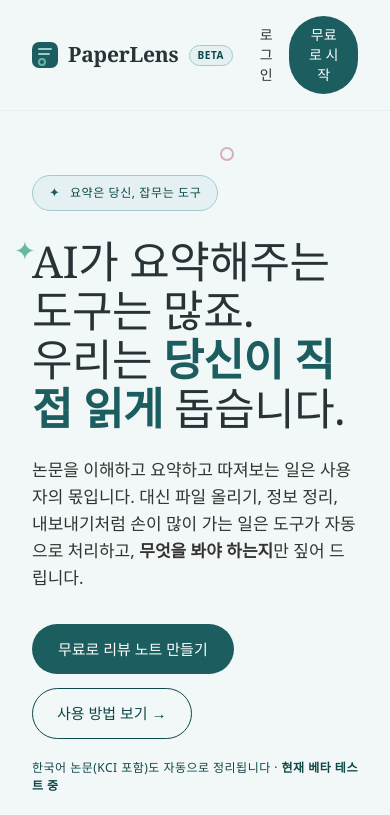
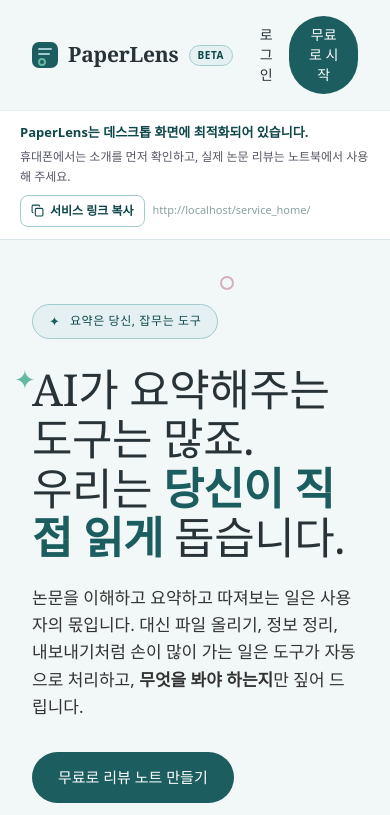
Before and after one commit to nebu-25/Paperlens_26.06, a React (Vite) app in the folder frontend/: page / in a window 390 px wide. Shown: the top 815 px of the page. Built offline with nearby package versions, Linux system fonts and the light colour scheme; no server answers.

Commit message:
Add mobile landing guidance

```diff
--- a/frontend/src/components/LandingPage.tsx
+++ b/frontend/src/components/LandingPage.tsx
@@ -1,4 +1,5 @@
 import { useEffect, useState, type ReactNode } from 'react';
+import { Check, Copy } from 'lucide-react';
 import type { User } from '@supabase/supabase-js';
 import { API_BASE, DEMO_AUTH_ENABLED, DEMO_EMAIL, DEMO_PASSWORD } from '../constants';
 import { AuthControls } from './AuthControls';
@@ -180,10 +181,12 @@ function ProductMockup() {
 export function LandingPage({ authEnabled, authReady, user, onEnterService }: LandingPageProps) {
   const [active, setActive] = useState(3);
   const [loginOpen, setLoginOpen] = useState(false);
+  const [serviceLinkCopied, setServiceLinkCopied] = useState(false);
   // 'demo': 데모 계정 프리필(신규 체험 CTA) · 'personal': 빈 폼(기존 사용자 로그인)
   const [loginMode, setLoginMode] = useState<'demo' | 'personal'>('demo');
   const activeTpl = templates[active];
   const demoPrefill = loginMode === 'demo';
+  const serviceUrl = `${window.location.origin}${import.meta.env.BASE_URL}service_home/`;
 
   useEffect(() => {
     const controller = new AbortController();
@@ -226,6 +229,16 @@ export function LandingPage({ authEnabled, authReady, user, onEnterService }: La
     else openLogin('demo');
   }
 
+  async function copyServiceLink() {
+    try {
+      await navigator.clipboard.writeText(serviceUrl);
+      setServiceLinkCopied(true);
+      window.setTimeout(() => setServiceLinkCopied(false), 2200);
+    } catch {
+      setServiceLinkCopied(false);
+    }
+  }
+
   return (
     <main
       className="min-h-screen overflow-x-hidden bg-[#f2f8f7] text-[#283338]"
@@ -260,6 +273,28 @@ export function LandingPage({ authEnabled, authReady, user, onEnterService }: La
             >
               무료로 시작
             </button>
+          </div>
+        </div>
+      </div>
+
+      <div className="border-b border-[#d7e6e6] bg-white px-5 py-3 md:hidden">
+        <div className="mx-auto max-w-[560px]">
+          <p className="text-[13px] font-semibold text-[#0e4749]">
+            PaperLens는 데스크톱 화면에 최적화되어 있습니다.
+          </p>
+          <p className="mt-1 text-[12px] leading-5 text-[#556]">
+            휴대폰에서는 소개를 먼저 확인하고, 실제 논문 리뷰는 노트북에서 사용해 주세요.
+          </p>
+          <div className="mt-2 flex items-center gap-2">
+            <button
+              type="button"
+              className="inline-flex items-center gap-1.5 rounded border border-[#a2cbcd] px-2.5 py-1.5 text-[12px] font-semibold text-[#0e4749]"
+              onClick={() => void copyServiceLink()}
+            >
+              {serviceLinkCopied ? <Check size={13} /> : <Copy size={13} />}
+              {serviceLinkCopied ? '복사됨' : '서비스 링크 복사'}
+            </button>
+            <span className="min-w-0 truncate text-[11px] text-[#8aa0a1]">{serviceUrl}</span>
           </div>
         </div>
       </div>
```
